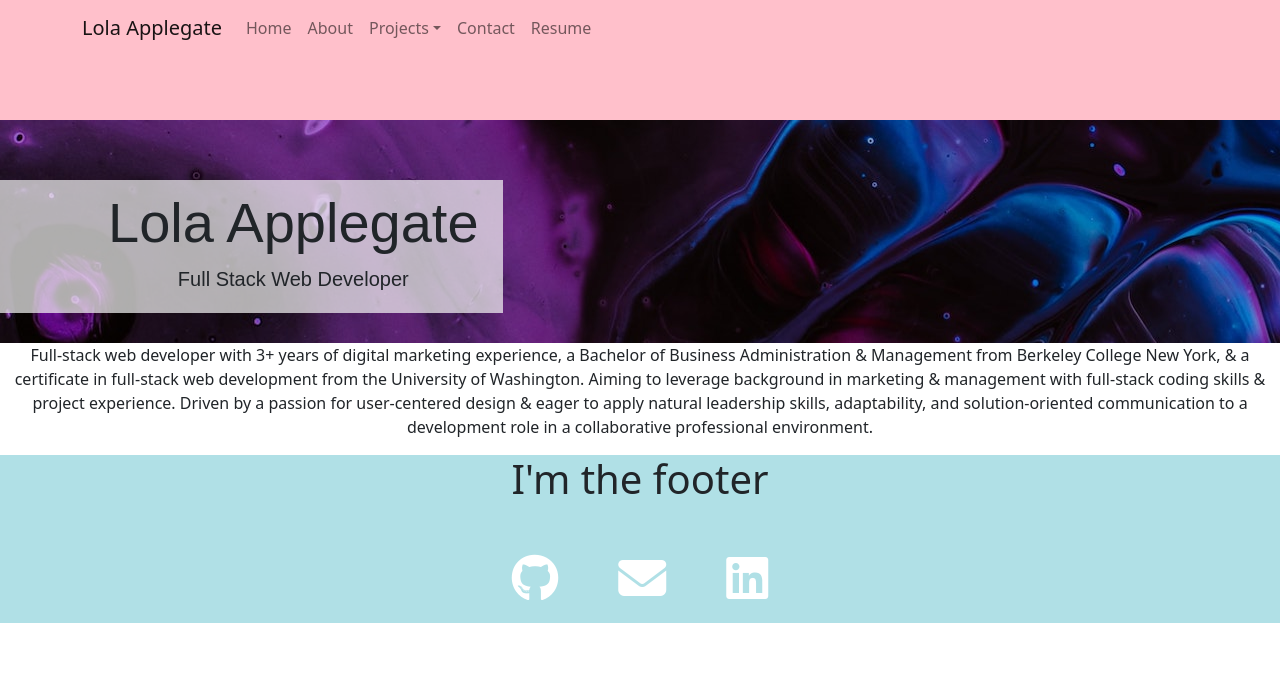
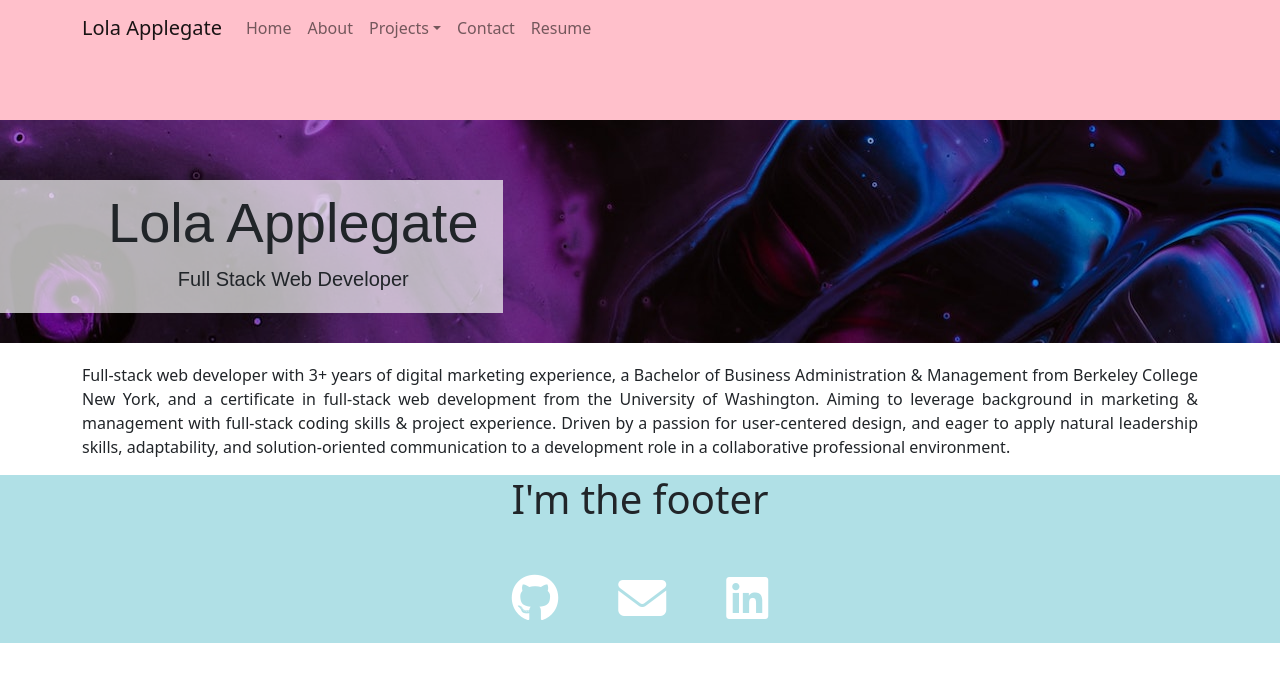
Before and after one commit to lola-violet/my-portfolio, a React (Create React App) app: page /projects in a window 1280 px wide. Shown: the top 682 px of the page. Built offline with nearby package versions, Linux system fonts and the light colour scheme.

Commit message:
updated homepage styling

```diff
--- a/src/components/body/body.css
+++ /dev/null
@@ -1,6 +0,0 @@
-.bodyBlock {
-    margin: 0;
-    padding: 0;
-    min-height: 20vh;
-    background-color: plum;
-}
--- a/src/components/body/pages/homePage/HomeAbout.js
+++ b/src/components/body/pages/homePage/HomeAbout.js
@@ -1,12 +1,12 @@
 import React from "react";
-
-
+// CSS
+import './home.css';
 
 export default function HomeAbout() {
     return(
-        <div>
-            <div className="row">
-                <p>Full-stack web developer with 3+ years of digital marketing experience, a Bachelor of Business Administration & Management from Berkeley College New York, & a certificate in full-stack web development from the University of Washington. Aiming to leverage background in marketing & management with full-stack coding skills & project experience. Driven by a passion for user-centered design & eager to apply natural leadership skills, adaptability, and solution-oriented communication to a development role in a collaborative professional environment. </p>
+        <div className="container">
+            <div id="aboutMe">
+                <p className="about">Full-stack web developer with 3+ years of digital marketing experience, a Bachelor of Business Administration & Management from Berkeley College New York, and a certificate in full-stack web development from the University of Washington. Aiming to leverage background in marketing & management with full-stack coding skills & project experience. Driven by a passion for user-centered design, and eager to apply natural leadership skills, adaptability, and solution-oriented communication to a development role in a collaborative professional environment. </p>
             </div>
         </div>
     )
--- /dev/null
+++ b/src/components/body/pages/homePage/home.css
@@ -0,0 +1,8 @@
+.about {
+    text-align: justify;
+}
+
+
+#aboutMe {
+    margin-top: 20px;
+}
--- a/src/components/mainContainer/MainContainer.js
+++ b/src/components/mainContainer/MainContainer.js
@@ -22,7 +22,7 @@ export default function MainContainer() {
         <>
             <Header currentPage={currentPage} handlePageChange={handlePageChange} />
             <Jumbo />
-            <div className="bodyBlock">
+            <div>
                 {renderPage()}
             </div>
         </>
```
Also changed, not shown: src/components/body/Body.js (deleted, +0 -16 lines).
